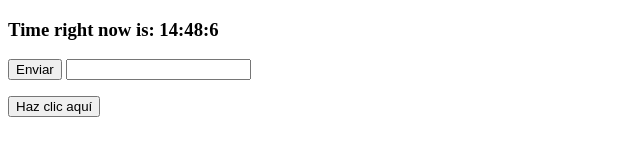
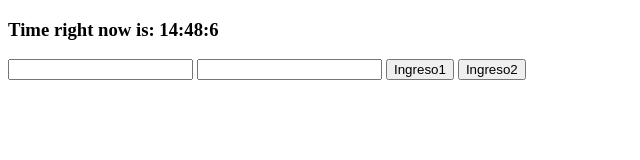
Before and after one commit to Pablogit2023/Pablogit2023.github.io, a plain HTML site: page index.html in a window 1280 px wide. Shown: the whole page, without its empty margins (0-640 px from the left). Drawn offline with Linux system fonts and the light colour scheme.

Commit message:
Initial commit

```diff
--- a/index.html
+++ b/index.html
@@ -4,37 +4,43 @@
 <head>
     <meta charset="utf-8" />
     <title>Servidor?</title>
+    <!--<script scr="./Servidor.js"></script>-->
 </head>
 <body>
-    <!--<script src="Server.js"></script>-->
     <script>
         let d = new Date();
         document.body.innerHTML = "<h3>Time right now is:  " + d.getHours() + ":" + d.getMinutes() + ":" + d.getSeconds()
         "</h3>"
     </script>
-    <!--<script>
-        alert('Hello, World Estrada Web Group!');
-    </script>-->
+    <input type="text" name="ingre1" id="ingre1" />
+    <input type="text" name="ingre2" id="ingre2" />
+    <button name="boton1" id="boton1" onclick="lafuncion1()">Ingreso1</button>
+    <button name="boton2" id="boton2" onclick="lafuncion2()">Ingreso2</button>
+    <script src="index.js"></script>
+    <script>
+        function lafuncion1() {
+            document.getElementById("ingre2").value = "ver";
+            //const boton1 = document.querySelector("boton1");
+            //const dato1 = document.querySelector('ingre1');
+            //let texto1;
 
-    <!--<form>
-
-        <p>Enter an email address:</p>
-        <input id='email'>
-        <button onclick="validate()" type='submit' id='validate'>Validate!</button>
-
-    </form>-->
-    <p>
-        <input name="enviar" id="enviar" value="Enviar" type="submit" onclick="miFuncion()">
-        <input name="Nombre" id="Nombre" type="text">
-    </p>
-
-    <button name="Funcion" id="Funcion" onclick="miFuncion()">Haz clic aquí</button>
-    <script>
-        function miFuncion() {
-            alert("Hola mundo");
+            //dato1.addEventListener("change", (e) => {
+            //    boton1.click();
+            //})
         }
     </script>
+    <!--<script>
+        function lafuncion2() {
+            /*document.getElementById("ingre1").value = "ver";*/
+            const boton1 = document.getElementById("boton1");
+            const dato1 = document.getElementById('ingre1');
 
+            let texto1;
 
+            dato1.addEventListener("change", (e) => {
+                boton1.click();
+            })
+        }
+    </script>-->
 </body>
 </html>
--- /dev/null
+++ b/index.js
@@ -0,0 +1,10 @@
+const boton1 = document.getElementById("boton1");
+const boton2 = document.getElementById("boton2");
+const dato1 = document.getElementById('ingre1');
+const dato2 = document.getElementById('ingre2');
+let texto1;
+
+dato1.addEventListener("change", (e) => {
+    /*boton2.click();*/
+    dato2.value = "ver2";
+})
```
Also changed, not shown: Servidor.js (added, +45 -0 lines), piloto2.txt (added), stylesheets/piloto.txt (added).
